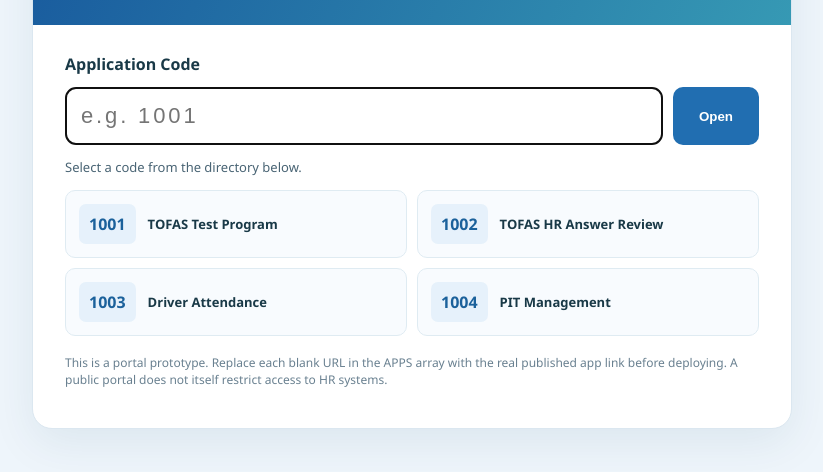
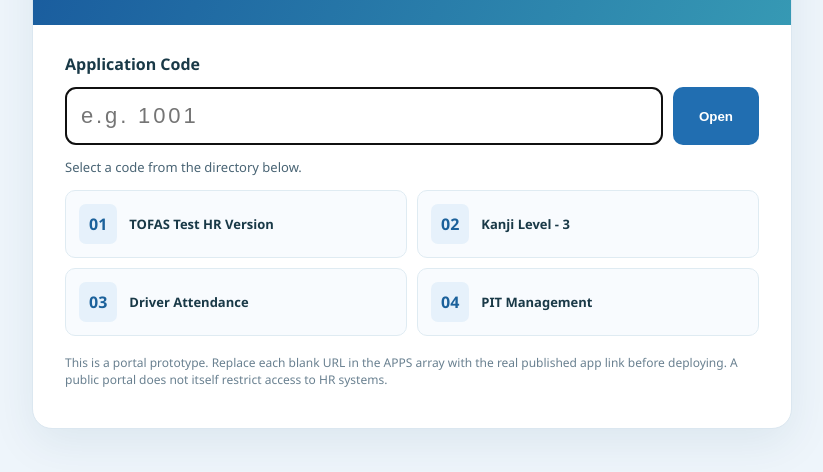
Before and after one commit to Zippy024/Company-App-Portal, a plain HTML site: page index.html in a window 1280 px wide. Shown: the part 246-718 px from the top of the page, without its empty margins (228-1051 px from the left). Drawn offline with Linux system fonts and the light colour scheme.

Commit message:
Update index.html

```diff
--- a/index.html
+++ b/index.html
@@ -16,10 +16,10 @@
 // SETUP: Paste real published URLs into the url fields below.
 // Do not store passwords, tokens, or secret employee data in this file.
 const APPS = [
-  {code:'1001', name:'TOFAS Test Program', url:''},
-  {code:'1002', name:'TOFAS HR Answer Review', url:''},
-  {code:'1003', name:'Driver Attendance', url:''},
-  {code:'1004', name:'PIT Management', url:''}
+  {code:'01', name:'TOFAS Test HR Version', url:'https://iida.appsmith.com/app/tofas/page1-6ab63d0d390253f7b72902f5?embed=true'},
+  {code:'02', name:'Kanji Level - 3', url:'https://forms.cloud.microsoft/r/uM1b3yxXek'},
+  {code:'03', name:'Driver Attendance', url:''},
+  {code:'04', name:'PIT Management', url:''}
 ];
 const input=document.getElementById('codeInput');
 const msg=document.getElementById('message');
```
